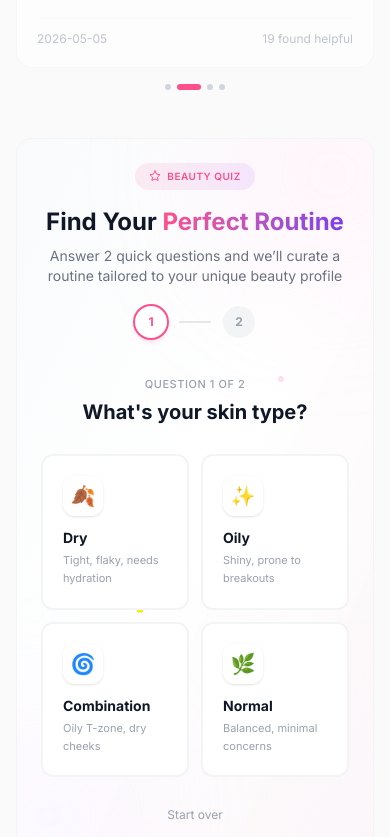
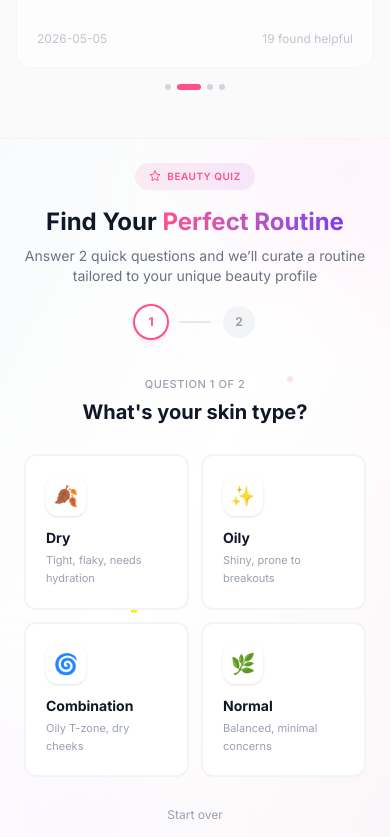
Before and after one commit to asif6000/bizrankup, a React (Vite) app: page / in a window 390 px wide. Shown: the part 6187-7024 px from the top of the page. Built offline with nearby package versions, Linux system fonts and the light colour scheme.

Commit message:
Remove left/right padding from BeautyQuizSection, use full-bleed layout with sharp edges on mobile

```diff
--- a/src/components/home/BeautyQuizSection.jsx
+++ b/src/components/home/BeautyQuizSection.jsx
@@ -104,8 +104,8 @@ export default function BeautyQuizSection() {
   const result = resultKey && results[resultKey] ? results[resultKey] : results['normal-brightening']
 
   return (
-    <section className="px-4 md:px-8 py-6 md:py-10">
-      <div className="relative overflow-hidden rounded-2xl bg-gradient-to-br from-gray-50 via-white to-pink-50/50 dark:from-gray-900 dark:via-gray-900 dark:to-gray-800 border border-gray-100 dark:border-gray-700/50">
+    <section className="py-6 md:py-10">
+      <div className="relative overflow-hidden rounded-none md:rounded-2xl bg-gradient-to-br from-gray-50 via-white to-pink-50/50 dark:from-gray-900 dark:via-gray-900 dark:to-gray-800 border-y md:border border-gray-100 dark:border-gray-700/50">
         <div className="absolute -top-20 -right-20 w-60 h-60 bg-pink-200/20 dark:bg-pink-500/5 rounded-full blur-3xl animate-float" />
         <div className="absolute -bottom-16 -left-16 w-48 h-48 bg-purple-200/20 dark:bg-purple-500/5 rounded-full blur-3xl animate-float" style={{ animationDelay: '2s' }} />
         <div className="absolute top-1/3 right-1/4 w-1.5 h-1.5 bg-pink-300/50 rounded-full animate-pulse" style={{ animationDuration: '3s' }} />
```
